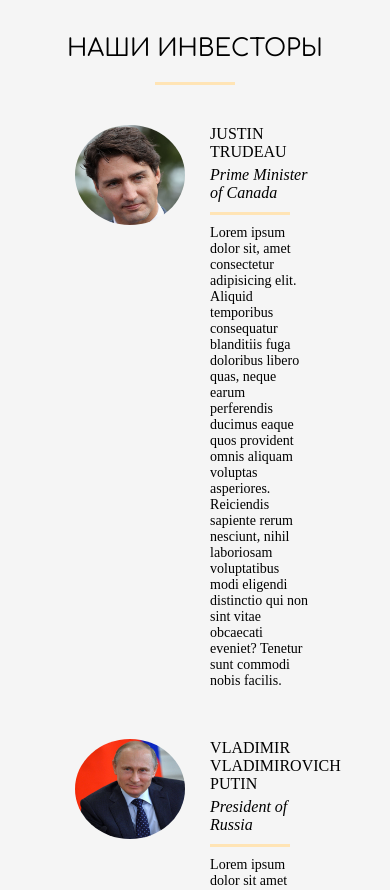
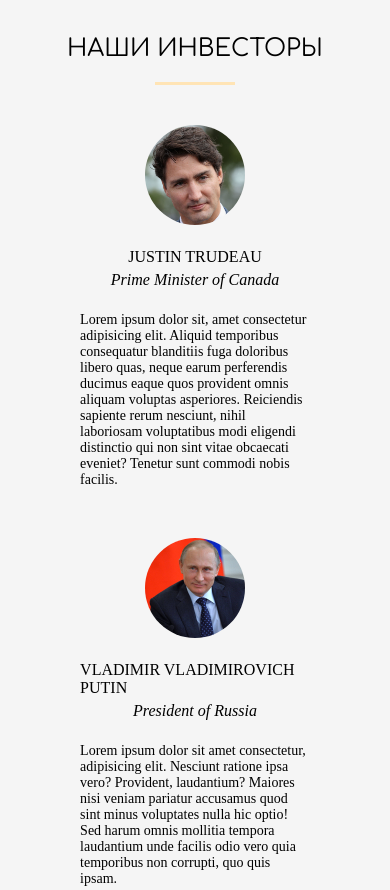
Before and after one commit to sementcov/FF, a plain HTML site: page work/index.html in a window 390 px wide. Shown: the part 3760-4650 px from the top of the page. Drawn offline with Linux system fonts and the light colour scheme; a web font is replaced by a local one.

Commit message:
Add files via upload

```diff
--- a/work/css/style.css
+++ b/work/css/style.css
@@ -345,11 +345,11 @@ p {
     margin-bottom: 50px;
 }
 
+
 .investor__photo {
-    width: 110px;
+    width: 100px;
     height: 100px;
     border-radius: 50%;
-    position: absolute;
     top: 0;
     left: 40px;
     z-index: 1;
@@ -375,7 +375,6 @@ p {
 }
 
 .investor__text:before {
-    content: "";
     display: block;
     width: 80px;
     height: 3px;
@@ -486,6 +485,33 @@ p {
         flex-direction: column;
         margin: 0 auto;
     }
+
+    .investor {
+        display: flex;
+        flex-wrap: wrap;
+    }
+
+    .investot__item {
+        width: 50%;
+        padding: 0 45px 0 45px;
+        position: relative;
+        margin-bottom: 50px;
+        display: flex;
+        align-items: center;
+        flex-direction: column;
+    }
+
+    .investor__content {
+        display: flex;
+        align-items: center;
+        flex-direction: column;
+        margin-top: 10%;
+    }
+
+    .investor__text {
+        margin-top: 10%;
+    }
+
 }
 @media screen and (max-width: 800px) {
     p {
```
